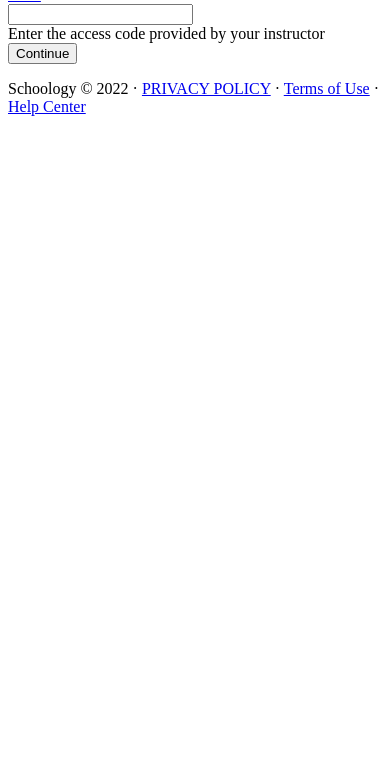
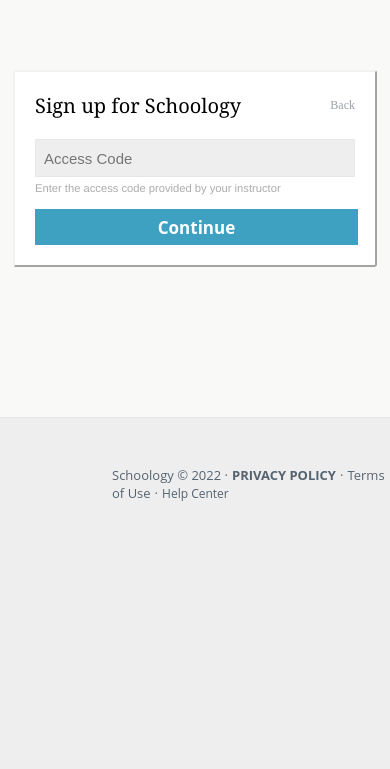
Before and after one commit to sdnatalia/intro-formularios, a plain HTML site: page index.html in a window 390 px wide. Shown: the part 75-844 px from the top of the page. Drawn offline with Linux system fonts and the light colour scheme.

Commit message:
2.5 Diseño responsivo Flexbox
Se añadió CSS al diseño de la página

```diff
--- /dev/null
+++ b/css/styles.css
@@ -0,0 +1,122 @@
+body{
+    background: #eee;
+    display: flex;
+    flex-direction: column;
+    padding: 0px;
+    margin: 0px;
+}
+.navbar {
+    background: #0677ba;
+    display: flex;
+    align-items: center;
+    padding: 15px 0px 15px 100px;
+}
+
+/* .logo{
+    width: 80px;
+    height: 150px;
+} */
+
+.main-page{
+    background-color:#f9f9f8;
+    padding: 80px 0px 150px 0px;
+    display: flex;
+    justify-content: center;
+    border-bottom: 1px solid rgb(231, 231, 231);
+}
+section{
+    background-color: #FFFFFF;
+    border: 2px outset rgba(240, 240, 240, 0.925);
+    border-radius: 3px;
+    width: 20em;
+    padding: 20px;
+}
+
+.tittle-form{
+    margin: 0px 0px 20px 0px;
+    display: flex;
+    justify-content: space-between;
+    align-items: center;
+}
+.tittle-form span{
+    font-size: 1.25em;
+    font-family: Georgia, "Times New Roman", serif;
+}
+.tittle-form a{
+    font-weight: normal;
+    text-decoration: none;
+    font-size: 0.75em;
+    color: #9A9FA8;
+}
+.input-access {
+    display: flex;
+    flex-direction: column;
+    padding-bottom: 15px;
+}
+.input-access input{
+    background-color: #eeeeee ;
+    border: 1px solid #E7E7E7;
+    border-radius: 1px;
+    height: 20px;
+    font-weight: normal;
+    color: rgb(206, 199, 199);
+    font-size: 15px;
+    padding: 8px;
+}
+.input-access span{
+    font-family: "Karla", "Helvetica Neue", Arial, Helvetica, sans-serif;
+    color: rgba(165, 163, 163, 0.911);
+    font-size: 0.70rem;
+    margin-top: 5px;
+}
+
+button{
+    background: #3ea1c1;
+    height: 36px;
+    width: 19em;
+    border: none;
+    font-family: 'Open Sans', sans-serif;
+    font-size: 17px;
+    text-align: center;
+    color: #fff;
+    font-weight: bold;
+    cursor: pointer;
+}
+
+.page-footer{
+    display: flex;
+    flex-direction: row;
+    background: #eee;
+    margin: 3em 0em 4em 7em;
+}
+.page-footer span{
+    color: #556370;
+    font-family: 'Open Sans', sans-serif;
+    font-size: 13px;
+}
+.privacy-pol{
+    color: #556370;
+    font-family: 'Open Sans', sans-serif;
+    font-size: 13px;
+    font-weight: bold;
+    text-decoration: none;
+}
+.terms-of-use{
+    color: #556370;
+    font-family: 'Open Sans', sans-serif;
+    font-size: 13px;
+    font-style: normal;
+    text-decoration: none;
+}
+.help-center{
+    color: #556370;
+    font-family: 'Open Sans', sans-serif;
+    font-size: 12px;
+    font-weight: normal;
+    text-decoration: none;
+}
+.divider*{
+    color: #556370;
+    font-family: 'Open Sans', sans-serif;
+    font-size: 15px;
+}
--- a/index.html
+++ b/index.html
@@ -1,53 +1,52 @@
+<!-- Shift+Alt+A -Comentarios Css, JavaScript- -->
 <!DOCTYPE html>
 <html lang="es">
 <head>
     <meta charset="UTF-8">
     <meta http-equiv="X-UA-Compatible" content="IE=edge">
     <meta name="viewport" content="width=device-width, initial-scale=1.0">
+    <!-- Agrega CSS al HTML -->
+    <link rel="stylesheet" href="css/styles.css">
     <title>Sign up for a Schoology Account</title>
 </head>
 <body>
 
-    <header>
+    <header class="navbar">
         <nav>
             <div>
-                <a href="#"><img src="img/logoschool.png" alt="Schoology"> </a>
+                <a href="http://www.schoology.com/" target="blank"><img class="logo" src="img/logoschool.png" alt="Schoology" > </a>
             </div>
         </nav>
     </header>
 
-    <main>
+    <main class="main-page">
         <section>
-            <div>
-                <div>
+            <div class="tittle-form">
                     <span>Sign up for Schoology</span>
-                </div>
-                <div>
-                    <span><a href="#">Back</a></span>
-                </div>
+                    <a href="http://app.schoology.com/register.php" target="blank">Back</a>
             </div>
 
-            <div>
-                <input type="text" name="Access Code" id="Access_Code">
-            </div>
-            <div>
+            <div class="input-access">
+                <input type="text" name="Access code" id="" placeholder="Access Code">
                 <span>Enter the access code provided by your instructor</span>
             </div>
-            <div>
-                <button>Continue</button>
-            </div>
+
+            <button>
+                    Continue
+            </button>
         </section>
     </main>
 
-    <footer>
+    <footer class="page-footer">
         <nav>
-            <p>
-                <span>Schoology © 2022 ·</span>
-                <a href="#">PRIVACY POLICY</a> ·
-                <a href="#">Terms of Use</a> ·
-                <a href="#">Help Center</a>
-            </p>
-        </nav>
+                <span>Schoology © 2022 </span>
+                <span class="divider">·</span>
+                <a class="privacy-pol" href="https://www.powerschool.com/privacy" target="blank">PRIVACY POLICY</a>
+                <span class="divider">·</span>
+                <a class="terms-of-use" href="https://www.schoology.com/terms-of-use" target="blank">Terms of Use</a>
+                <span class="divider">·</span>
+                <a class="help-center" href="https://support.schoology.com/hc/en-us" target="blank">Help Center</a>
+            </nav>
     </footer>
 
 </body>
```
